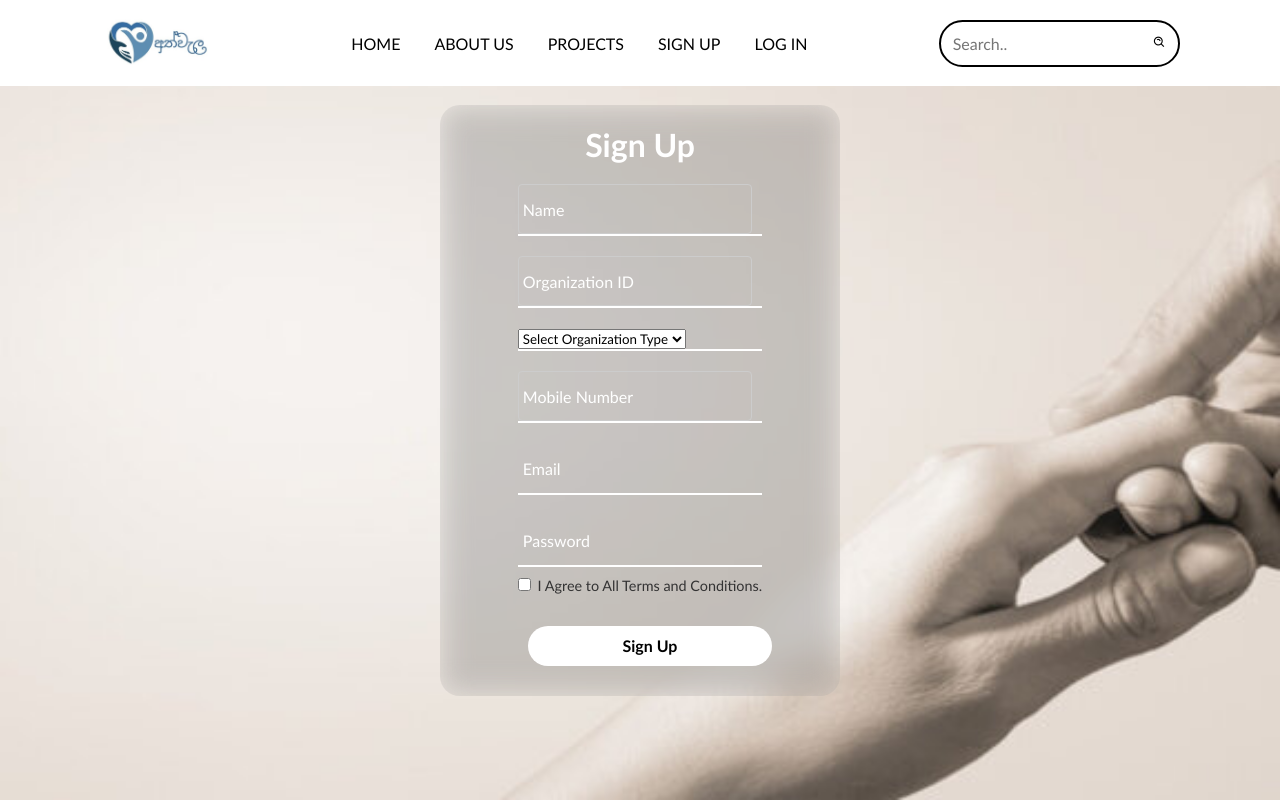
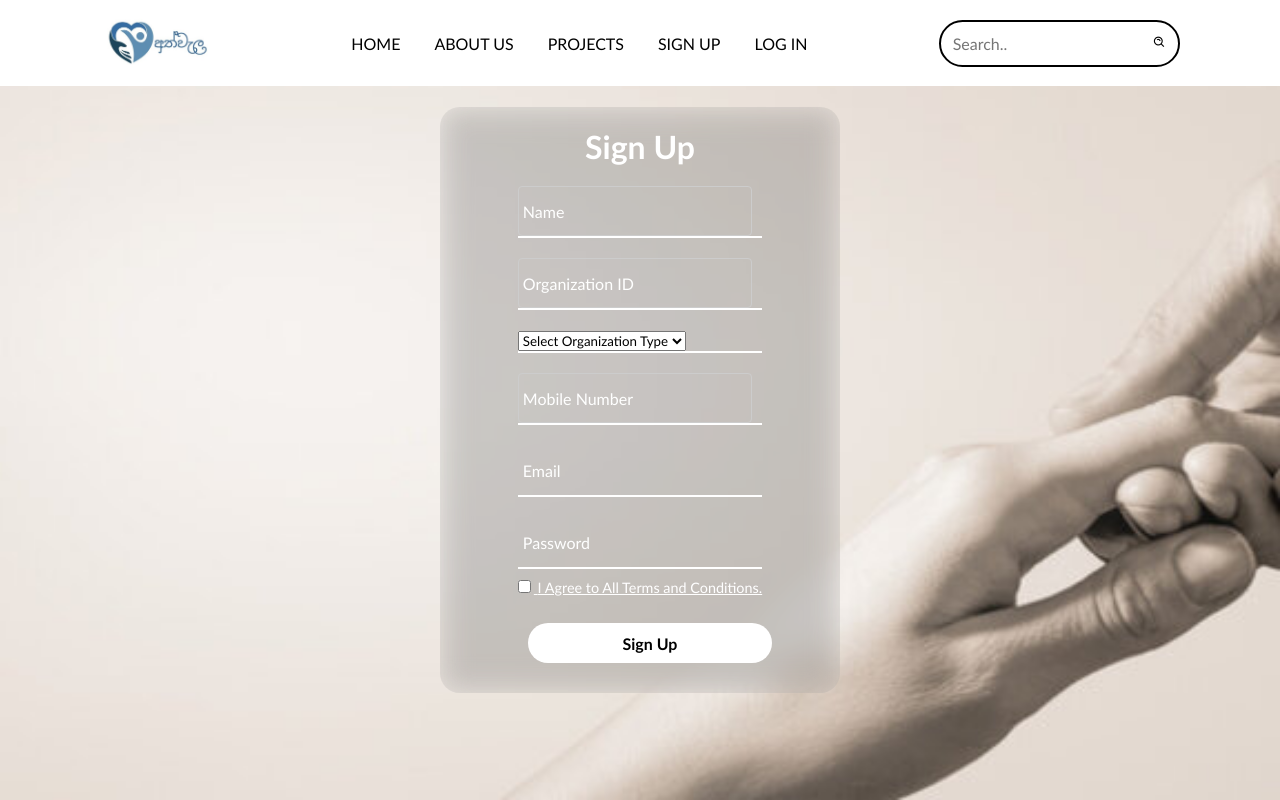
Before and after one commit to Ravindi123/athwela, a React (Create React App) app: page /signupOrganization in a window 1280 px wide. Built offline with nearby package versions, Linux system fonts and the light colour scheme.

Commit message:
chore: Update checkbox label in signup and signupOrganization pages

```diff
--- a/src/pages/signup.js
+++ b/src/pages/signup.js
@@ -88,7 +88,7 @@ const Signup = () => {
                         <div className={styles.forget}>
                             <label>
                                 {/* Should go to a terms and conditions page. To be updated later */}
-                                <input type="checkbox" id="checkbox" /> I Agree to All Terms and Conditions.
+                                <input type="checkbox" id="checkbox" /> <a >I Agree to All Terms and Conditions.</a>
                             </label>
                         </div>
 
--- a/src/pages/signupOrganization.js
+++ b/src/pages/signupOrganization.js
@@ -101,7 +101,7 @@ const SignupOrganization = () => {
 
                         <div className={styles.forget}>
                             <label>
-                                <input type="checkbox" id="checkbox" /> I Agree to All Terms and Conditions.
+                                <input type="checkbox" id="checkbox" /> <a>I Agree to All Terms and Conditions.</a>
                             </label>
                         </div>
 
--- a/src/styles/projectRegistration.module.css
+++ b/src/styles/projectRegistration.module.css
@@ -46,11 +46,7 @@ h2 {
     margin-bottom: 15px;
 }
 
-label {
-    display: block;
-    margin-bottom: 5px;
-    color: #333;
-}
+
 
 input[type="text"],
 input[type="number"],
--- a/src/styles/signup.module.css
+++ b/src/styles/signup.module.css
@@ -81,6 +81,7 @@ input:valid ~ label {
     display: flex;
     justify-content: space-between;
     width: 100%;
+    text-decoration: underline;
 }
 
 .forget label input {
```
Also changed, not shown: src/pages/Login.js (+0 -39 lines).
